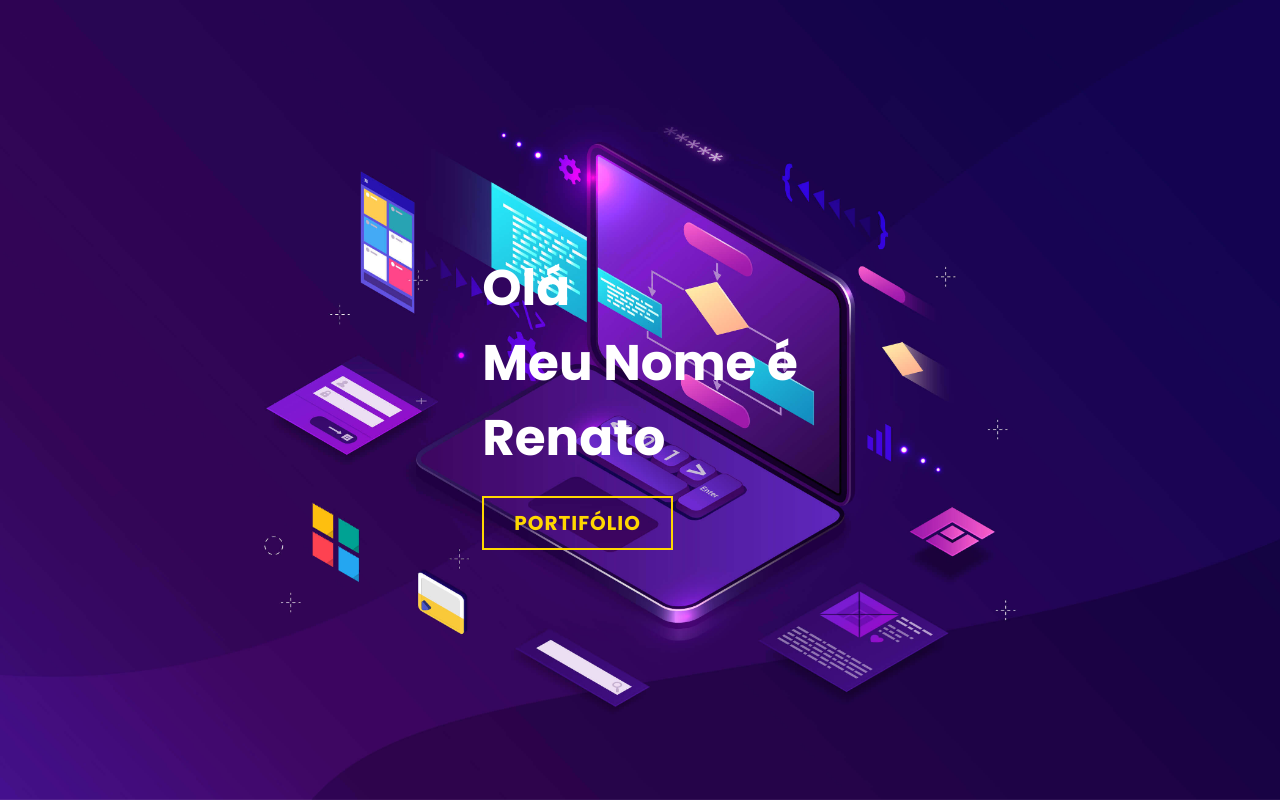
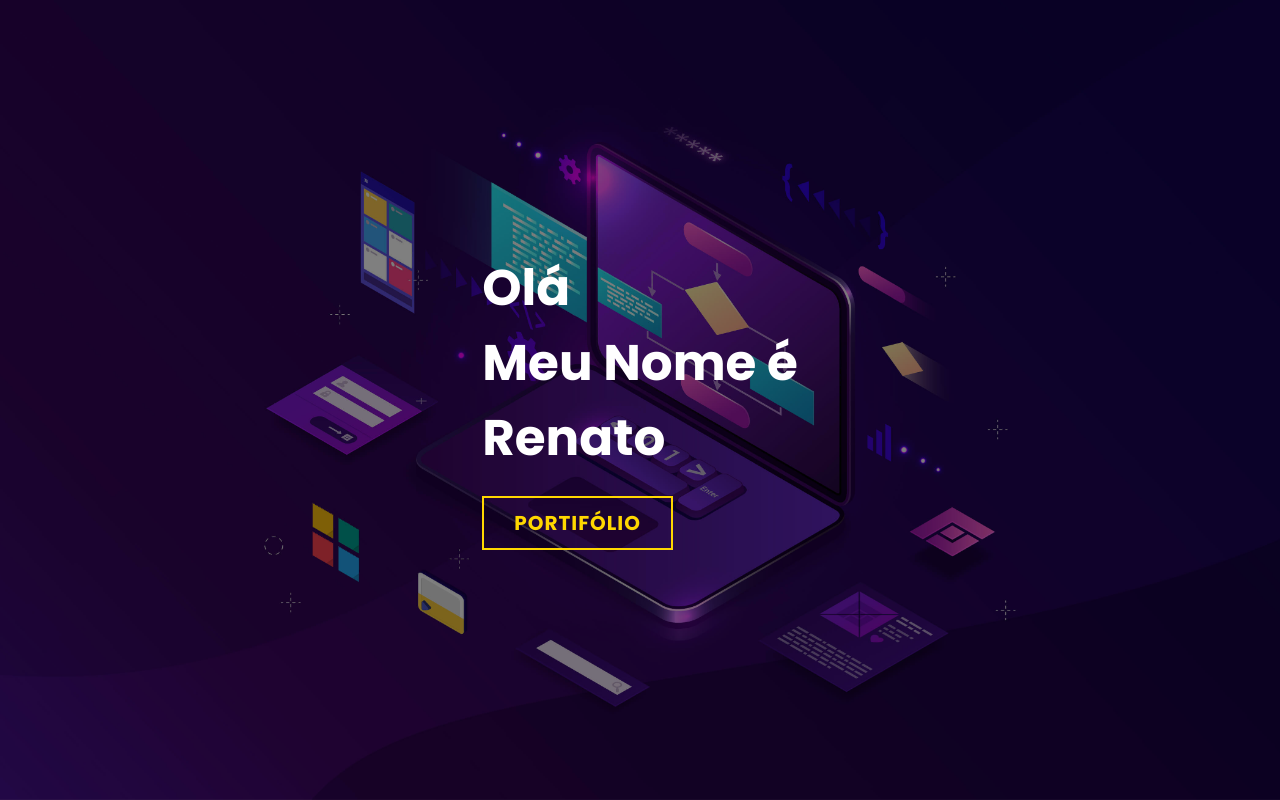
Before and after one commit to Renato007/projeto-portfolio, a plain HTML site: page index.html in a window 1280 px wide. Drawn offline with Linux system fonts and the light colour scheme.

Commit message:
trabalhar em camadas colocando uma cor preta com opacidade

```diff
--- a/css/style.css
+++ b/css/style.css
@@ -22,12 +22,13 @@ a {
 }
 
 #presentation {
-  background-image:url(/projeto-portfolio/img/background.jpeg);
+  background-image: url(/projeto-portfolio/img/background.jpeg);
   background-size: cover;
   background-position: top center;
   position: relative;
+  z-index: 1;
 }
-#presentation h1{
+#presentation h1 {
   display: block;
   width: fit-content;
   font-size: 5rem;
@@ -45,3 +46,27 @@ a {
   letter-spacing: .1rem;
   margin-top: 20px;
 }
+#presentation .cta:hover {
+  color: white;
+  font-weight: 500;
+  background-color: gold;
+}
+
+#presentation h1 span{
+    position: absolute;
+    top: 0;
+    left: 0;
+    height: 100%;
+    width: 100%;
+}
+#presentation::after{
+    content: '';
+    position: absolute;
+    left: 0;
+    top: 0;
+    height: 100%;
+    width: 100%;
+    background-color: black;
+    opacity: 0.5;
+    z-index: -1;
+}
--- a/index.html
+++ b/index.html
@@ -10,9 +10,9 @@
     <section id="presentation">
       <div class="presentation container">
         <div>
-          <h1>Olá</h1>
-          <h1>Meu Nome é</h1>
-          <h1>Renato</h1>
+          <h1>Olá<span></span></h1>
+          <h1>Meu Nome é<span></span></h1>
+          <h1>Renato <span></span></h1>
           <a href="" type="button" class="cta">Portifólio</a>
         </div>
       </div>
```
Lines whose indentation alone changed are shown as unchanged.
